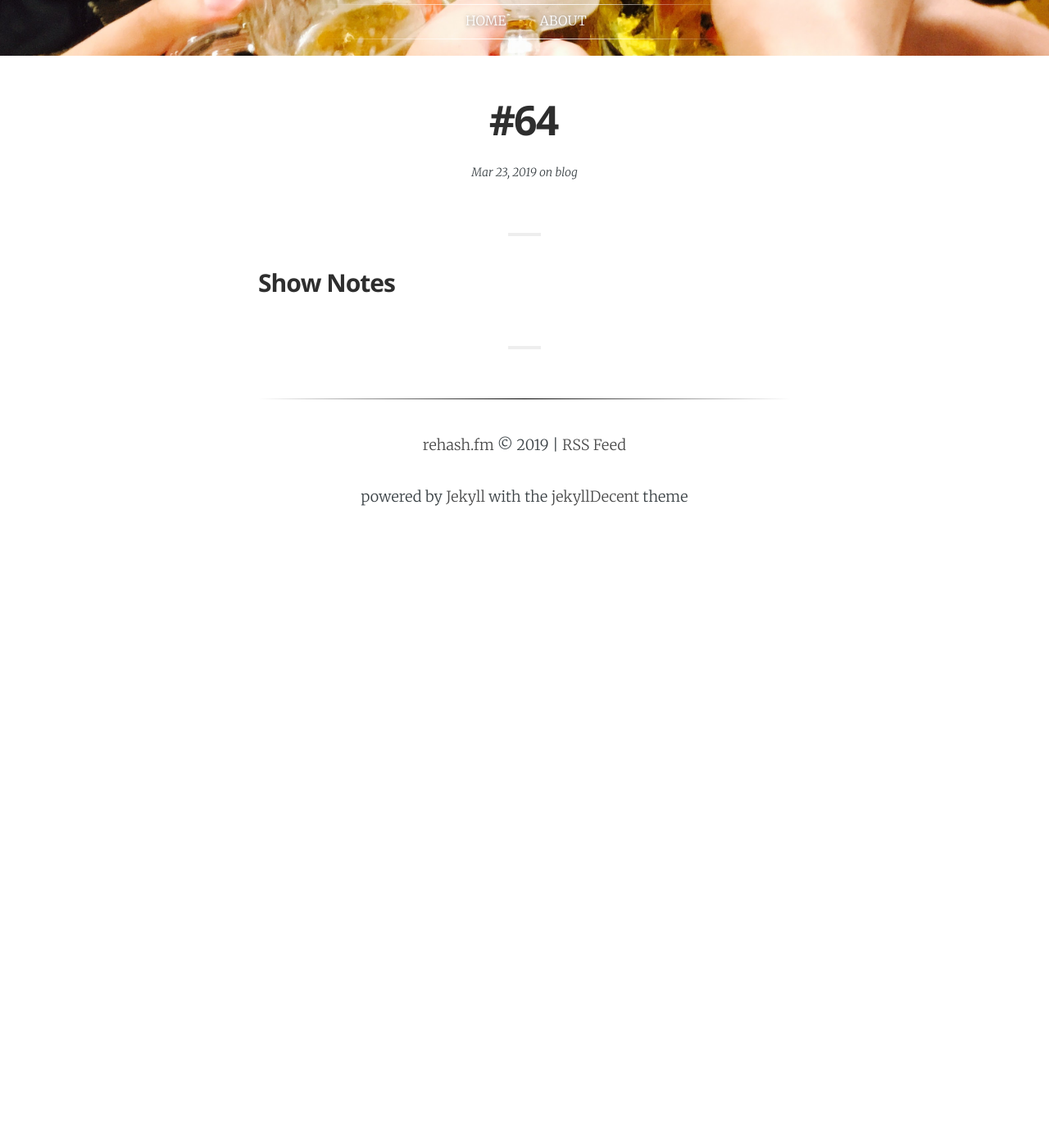
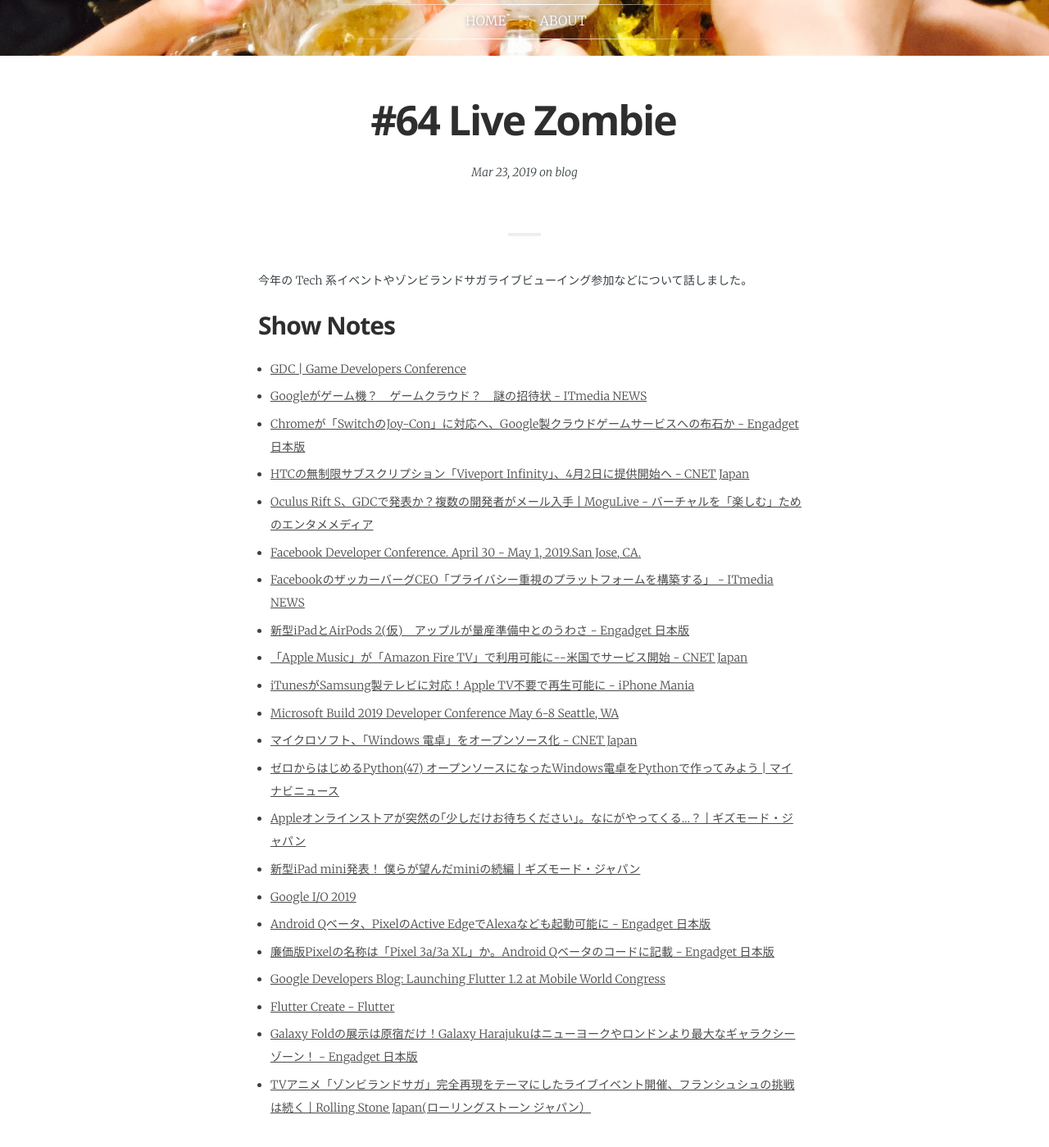
Before and after one commit to rehashfm/rehash.fm, a Jekyll site: the page built from _posts/2019-03-24-64.md, in a window 1280 px wide and 1400 px high, scrolled down 272 px. Shown: the whole window at 82% size. Built offline with Jekyll 4.4.1, drawn with Linux system fonts in a browser that asks for light colours; some web fonts are replaced; before the commit the page ends 900 px from its top, so only the background shows below that.

Commit message:
Add links

```diff
--- a/_posts/2019-03-24-64.md
+++ b/_posts/2019-03-24-64.md
@@ -1,11 +1,34 @@
 ---
 layout:            post
-title:             "#64"
+title:             "#64 Live Zombie"
 date:              2019-03-24 07:00:00 +0900
 tags:              blog
 category:          Blog
 author:            smile-0yen,azihsoyn
-excerpt:
+excerpt:           今年の Tech 系イベントやゾンビランドサガライブビューイング参加などについて話しました。
 ---
+今年の Tech 系イベントやゾンビランドサガライブビューイング参加などについて話しました。
 
 ## Show Notes
+- [GDC \| Game Developers Conference](https://www.gdconf.com/){:target="_blank"}
+- [Googleがゲーム機？　ゲームクラウド？　謎の招待状 \- ITmedia NEWS](https://www.itmedia.co.jp/news/articles/1902/24/news017.html){:target="_blank"}
+- [Chromeが「SwitchのJoy\-Con」に対応へ、Google製クラウドゲームサービスへの布石か \- Engadget 日本版](https://japanese.engadget.com/2019/03/16/chrome-switch-joy-con-google/){:target="_blank"}
+- [HTCの無制限サブスクリプション「Viveport Infinity」、4月2日に提供開始へ \- CNET Japan](https://japan.cnet.com/article/35134246/){:target="_blank"}
+- [Oculus Rift S、GDCで発表か？複数の開発者がメール入手 \| MoguLive \- バーチャルを「楽しむ」ためのエンタメメディア](https://www.moguravr.com/oculus-rift-s-2/){:target="_blank"}
+- [Facebook Developer Conference\. April 30 \- May 1, 2019\.San Jose, CA\.](https://www.f8.com/){:target="_blank"}
+- [FacebookのザッカーバーグCEO「プライバシー重視のプラットフォームを構築する」 \- ITmedia NEWS](https://www.itmedia.co.jp/news/articles/1903/07/news066.html){:target="_blank"}
+- [新型iPadとAirPods 2\(仮\)　アップルが量産準備中とのうわさ \- Engadget 日本版](https://japanese.engadget.com/2019/03/15/ipad-airpods-2/){:target="_blank"}
+- [「Apple Music」が「Amazon Fire TV」で利用可能に\-\-米国でサービス開始 \- CNET Japan](https://japan.cnet.com/article/35134159/){:target="_blank"}
+- [iTunesがSamsung製テレビに対応！Apple TV不要で再生可能に \- iPhone Mania](https://iphone-mania.jp/news-236819/){:target="_blank"}
+- [Microsoft Build 2019 Developer Conference May 6\-8 Seattle, WA](https://www.microsoft.com/en-us/build){:target="_blank"}
+- [マイクロソフト、「Windows 電卓」をオープンソース化 \- CNET Japan](https://japan.cnet.com/article/35133883/){:target="_blank"}
+- [ゼロからはじめるPython\(47\) オープンソースになったWindows電卓をPythonで作ってみよう \| マイナビニュース](https://news.mynavi.jp/article/zeropython-47/){:target="_blank"}
+- [Appleオンラインストアが突然の｢少しだけお待ちください｣。なにがやってくる…？ \| ギズモード・ジャパン](https://www.gizmodo.jp/2019/03/apple-backsoon-2019-march.html){:target="_blank"}
+- [新型iPad mini発表！ 僕らが望んだminiの続編 \| ギズモード・ジャパン](https://www.gizmodo.jp/2019/03/ipad-mini-5.html){:target="_blank"}
+- [Google I/O 2019](https://events.google.com/io/registration/){:target="_blank"}
+- [Android Qベータ、PixelのActive EdgeでAlexaなども起動可能に \- Engadget 日本版](https://japanese.engadget.com/2019/03/18/android-q-pixel-active-edge-alexa/){:target="_blank"}
+- [廉価版Pixelの名称は「Pixel 3a/3a XL」か。Android Qベータのコードに記載 \- Engadget 日本版](https://japanese.engadget.com/2019/03/18/pixel-pixel-3a-3a-xl-android-q/){:target="_blank"}
+- [Google Developers Blog: Launching Flutter 1\.2 at Mobile World Congress](https://developers.googleblog.com/2019/02/launching-flutter-12-at-mobile-world.html){:target="_blank"}
+- [Flutter Create \- Flutter](https://flutter.dev/create){:target="_blank"}
+- [Galaxy Foldの展示は原宿だけ！Galaxy Harajukuはニューヨークやロンドンより最大なギャラクシーゾーン！ \- Engadget 日本版](https://japanese.engadget.com/2019/03/18/galaxy-fold-galaxy-harajuku/){:target="_blank"}
+- [TVアニメ「ゾンビランドサガ」完全再現をテーマにしたライブイベント開催、フランシュシュの挑戦は続く \| Rolling Stone Japan\(ローリングストーン ジャパン）](https://rollingstonejapan.com/articles/detail/30264){:target="_blank"}
```
